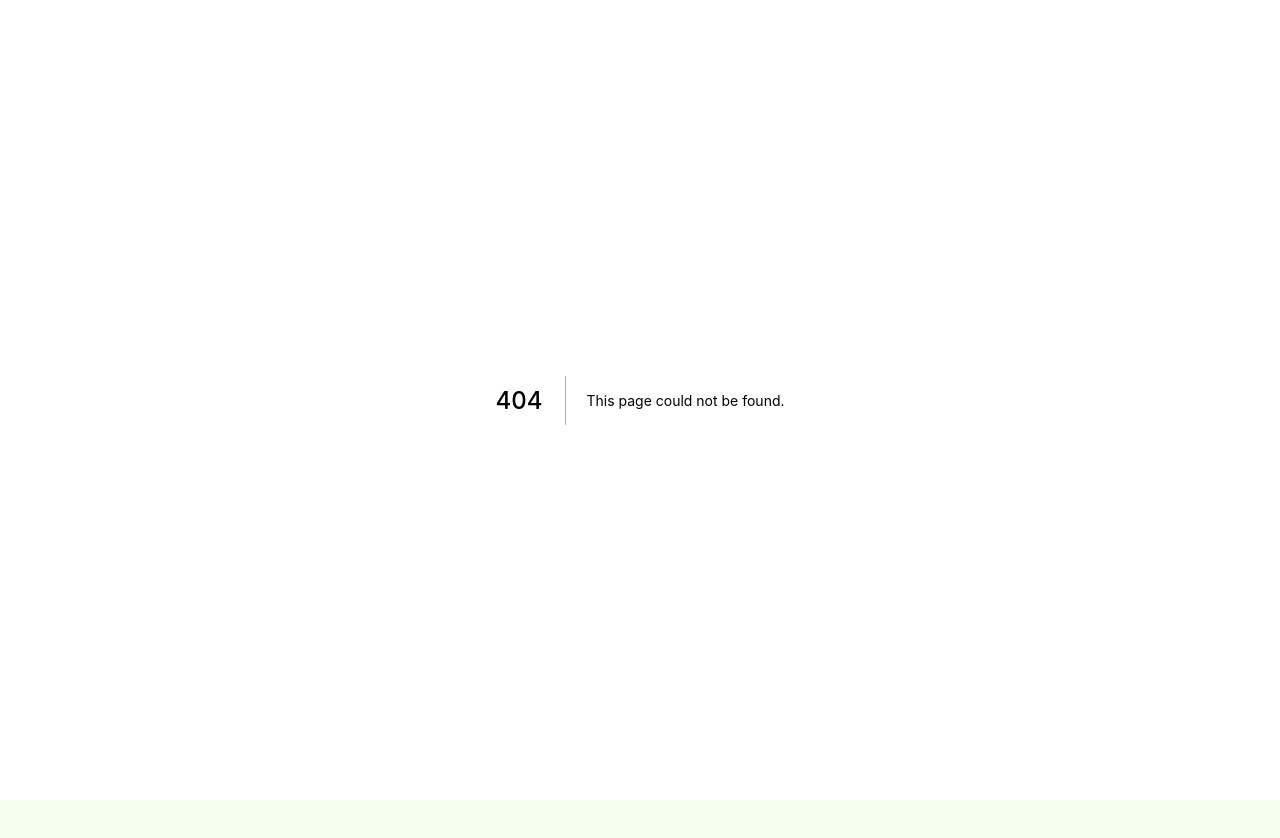
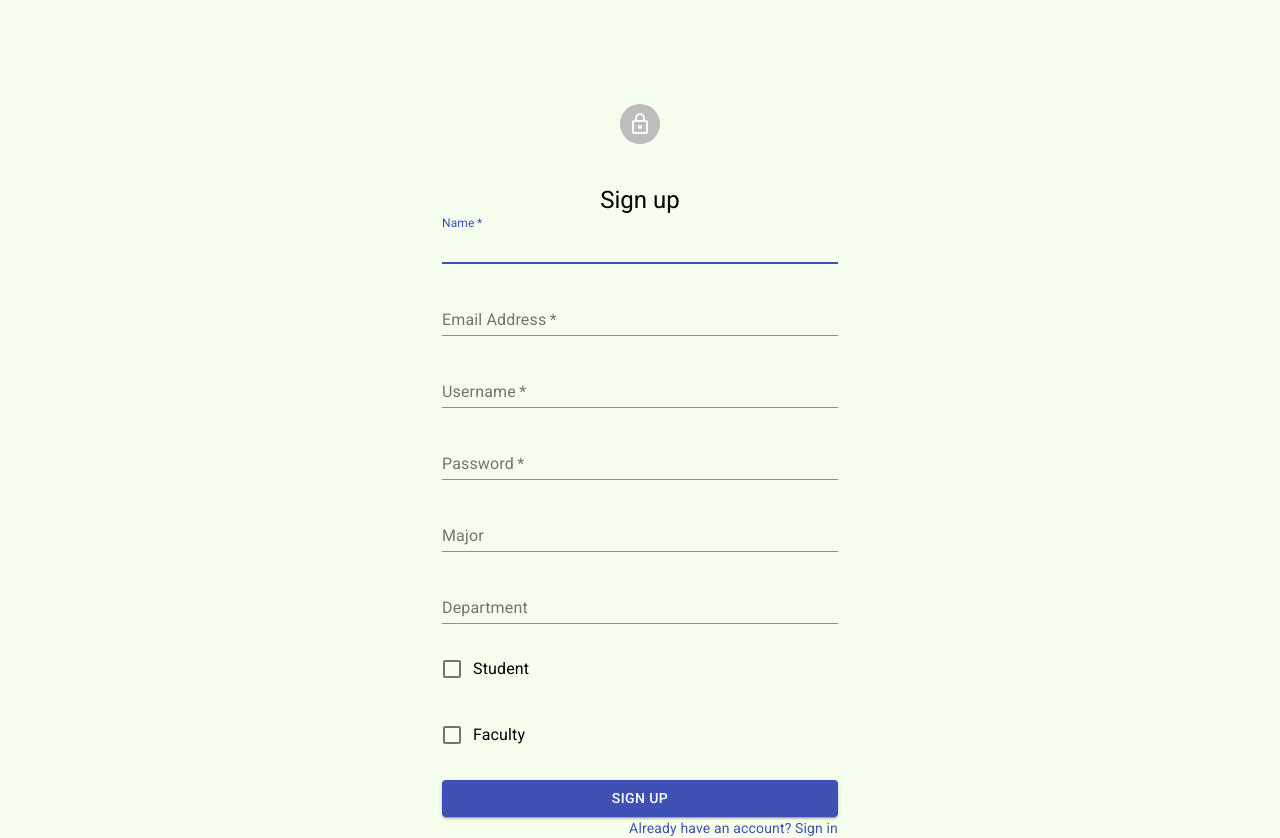
Before and after one commit to CS178A-B/final-project-bjls, a Next.js app in the folder web/: page /signup in a window 1280 px wide. Before the commit this address had no page. Before the commit the page ends 800 px from the top, so only its background shows below. Built offline with nearby package versions, Linux system fonts and the light colour scheme.

Commit message:
Add Signup page and intergrate with api

```diff
--- a/web/package.json
+++ b/web/package.json
@@ -10,12 +10,15 @@
   "dependencies": {
     "@material-ui/core": "^4.11.0",
     "@material-ui/icons": "^4.9.1",
+    "@reduxjs/toolkit": "^1.5.0",
     "axios": "^0.21.0",
     "bootstrap": "^4.5.3",
     "next": "^10.0.0",
     "react": "16.13.1",
     "react-awesome-slider": "^4.1.0",
     "react-bootstrap": "^1.4.0",
-    "react-dom": "16.13.1"
+    "react-dom": "16.13.1",
+    "react-redux": "^7.2.2",
+    "redux": "^4.0.5"
   }
 }
--- /dev/null
+++ b/web/pages/signup/index.js
@@ -0,0 +1,209 @@
+import styles from "../../styles/pages/Signup.module.css";
+import React, { useState } from "react";
+import Avatar from "@material-ui/core/Avatar";
+import Button from "@material-ui/core/Button";
+import TextField from "@material-ui/core/TextField";
+import Link from "@material-ui/core/Link";
+import Grid from "@material-ui/core/Grid";
+import LockOutlinedIcon from "@material-ui/icons/LockOutlined";
+import Typography from "@material-ui/core/Typography";
+import Container from "@material-ui/core/Container";
+import { Checkbox, FormControlLabel } from "@material-ui/core";
+import axios from "axios";
+
+export default function SignUp() {
+  const [signUpInfo, setSignUpInfo] = useState({
+    name: "",
+    email: "",
+    username: "",
+    password: "",
+    major: "",
+    department: "",
+    is_student: false,
+    is_faculty: false,
+  });
+
+  const [signUpSuccess, setSignUpSuccess] = useState(false);
+
+  const [errorHandling, setErrorHandling] = useState({});
+
+  const handleChange = (event) => {
+    setSignUpInfo({ ...signUpInfo, [event.target.id]: event.target.value });
+  };
+  const handleCheck = (event) => {
+    setSignUpInfo({ ...signUpInfo, [event.target.id]: event.target.checked });
+  };
+
+  const handleSubmit = () => {
+    setErrorHandling({});
+    axios
+      .post("http://localhost:8000/api/user/", signUpInfo)
+      .then((r) => {
+        console.log(r);
+        if (r.status === 201) {
+          setSignUpSuccess(true);
+        }
+      })
+      .catch((error) => {
+        console.log(error.response);
+        if (error.response.status === 400) {
+          setErrorHandling(error.response.data);
+        }
+      });
+  };
+
+  return (
+    <Container maxWidth="xs">
+      <div className={styles.paper}>
+        <Avatar className={styles.avatar}>
+          <LockOutlinedIcon />
+        </Avatar>
+        <Typography component="h1" variant="h5">
+          Sign up
+        </Typography>
+        {signUpSuccess ? (
+          <React.Fragment>
+            <Typography component="h1" variant="h5">
+              Sign Up Successful.
+            </Typography>
+            <Link href="/login" variant="body2">
+              Click here to log in.
+            </Link>
+          </React.Fragment>
+        ) : (
+          <React.Fragment>
+            <Grid container spacing={3}>
+              <Grid item xs={12}>
+                <TextField
+                  required
+                  error={errorHandling.name ? true : false}
+                  helperText={
+                    errorHandling.name ? errorHandling.name[0] : false
+                  }
+                  fullWidth
+                  id="name"
+                  label="Name"
+                  autoFocus
+                  value={signUpInfo.name}
+                  onChange={handleChange}
+                />
+              </Grid>
+              <Grid item xs={12}>
+                <TextField
+                  required
+                  error={errorHandling.email ? true : false}
+                  helperText={
+                    errorHandling.email ? errorHandling.email[0] : false
+                  }
+                  value={signUpInfo.email}
+                  onChange={handleChange}
+                  fullWidth
+                  id="email"
+                  label="Email Address"
+                  name="email"
+                  autoComplete="email"
+                />
+              </Grid>
+              <Grid item xs={12}>
+                <TextField
+                  required
+                  error={errorHandling.username ? true : false}
+                  helperText={
+                    errorHandling.username ? errorHandling.username[0] : false
+                  }
+                  fullWidth
+                  id="username"
+                  label="Username"
+                  value={signUpInfo.username}
+                  onChange={handleChange}
+                />
+              </Grid>
+              <Grid item xs={12}>
+                <TextField
+                  required
+                  error={errorHandling.password ? true : false}
+                  helperText={
+                    errorHandling.password ? errorHandling.password[0] : false
+                  }
+                  value={signUpInfo.password}
+                  onChange={handleChange}
+                  fullWidth
+                  name="password"
+                  label="Password"
+                  type="password"
+                  id="password"
+                  autoComplete="current-password"
+                />
+              </Grid>
+              <Grid item xs={12}>
+                <TextField
+                  fullWidth
+                  label="Major"
+                  id="major"
+                  value={signUpInfo.major}
+                  onChange={handleChange}
+                />
+              </Grid>
+              <Grid item xs={12}>
+                <TextField
+                  fullWidth
+                  label="Department"
+                  id="department"
+                  value={signUpInfo.department}
+                  onChange={handleChange}
+                />
+              </Grid>
+              <Grid item xs={12}>
+                <FormControlLabel
+                  control={
+                    <Checkbox
+                      checked={signUpInfo["is_student"]}
+                      onChange={handleCheck}
+                      id="is_student"
+                      color="primary"
+                    />
+                  }
+                  label="Student"
+                />
+              </Grid>
+              <Grid item xs={12}>
+                <FormControlLabel
+                  control={
+                    <Checkbox
+                      checked={signUpInfo["is_faculty"]}
+                      onChange={handleCheck}
+                      id="is_faculty"
+                      color="primary"
+                    />
+                  }
+                  label="Faculty"
+                />
+              </Grid>
+              <Grid item xs={12}>
+                <Button
+                  type="submit"
+                  fullWidth
+                  variant="contained"
+                  color="primary"
+                  onClick={handleSubmit}
+                >
+                  Sign Up
+                </Button>
+              </Grid>
+            </Grid>
+            <Grid container justify="flex-end">
+              <Grid item className={styles.signinDirect}>
+                <Link href="/login" variant="body2">
+                  Already have an account? Sign in
+                </Link>
+              </Grid>
+            </Grid>
+          </React.Fragment>
+        )}
+        {/* <form className={styles.form} noValidate> */}
+
+        {/* </form> */}
+      </div>
+    </Container>
+  );
+}
--- /dev/null
+++ b/web/styles/pages/Signup.module.css
@@ -0,0 +1,15 @@
+.paper {
+  margin-top: 64px;
+  display: flex;
+  flex-direction: column;
+  align-items: center;
+}
+.avatar {
+  margin: 40px;
+}
+.form {
+  margin-top: 24px;
+}
+.signinDirect{
+  margin-top: 8px;
+}
```
Also changed, not shown: web/pages/dashboard/index.js (+1 -15 lines), web/pages/login/index.js (+24 -19 lines), 1 other file (tests, documents, lock files or other folders).
